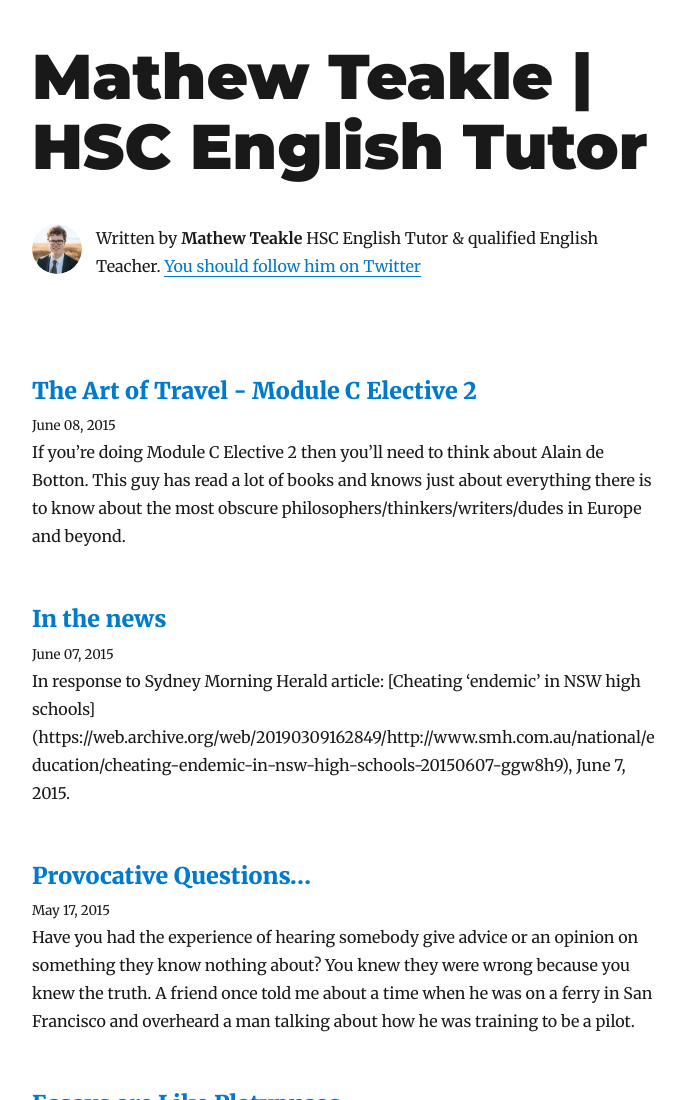
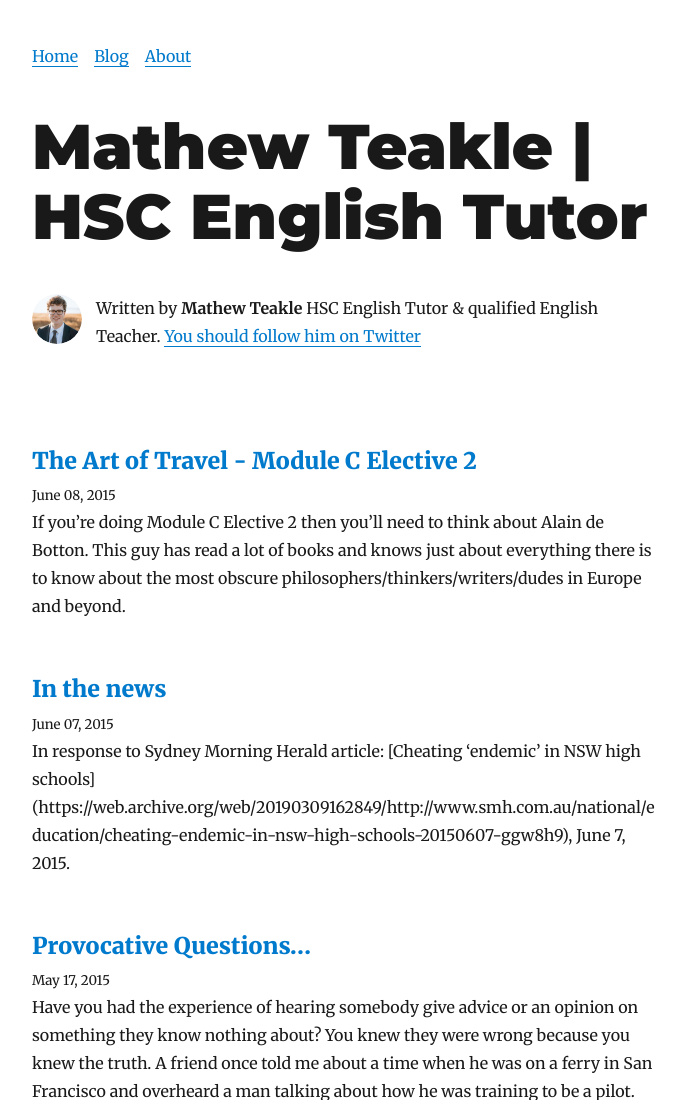
Before and after one commit to debbieteakle/teakle-netlify, a Gatsby site: page / in a window 1280 px wide. Shown: the top 1100 px of the page, without its empty margins (293-979 px from the left). Built offline with nearby package versions, Linux system fonts and the light colour scheme; Gatsby itself is replaced by a stand-in of ours; some packages are replaced by stand-ins of ours.

Commit message:
adding top navigation links

```diff
--- a/src/components/layout.js
+++ b/src/components/layout.js
@@ -1,7 +1,12 @@
 import React from "react"
 import { Link } from "gatsby"
+import { rhythm, scale } from "../utils/typography"
 
-import { rhythm, scale } from "../utils/typography"
+const ListLink = props => (
+  <li style={{ display: `inline-block`, marginRight: `1rem` }}>
+    <Link to={props.to}>{props.children}</Link>
+  </li>
+)
 
 const Layout = ({ location, title, children }) => {
   const rootPath = `${__PATH_PREFIX__}/`
@@ -56,6 +61,15 @@ const Layout = ({ location, title, children }) => {
         padding: `${rhythm(1.5)} ${rhythm(3 / 4)}`,
       }}
     >
+      <nav>
+      {/* TODO work out how to separate out nav into own component*/}
+          <ul>
+            <ListLink to="/">Home</ListLink>
+            <ListLink to="/blog/">Blog</ListLink>
+            <ListLink to="/about/">About</ListLink>
+          </ul>
+
+      </nav>
       <header>{header}</header>
       <main>{children}</main>
       <footer>
```
